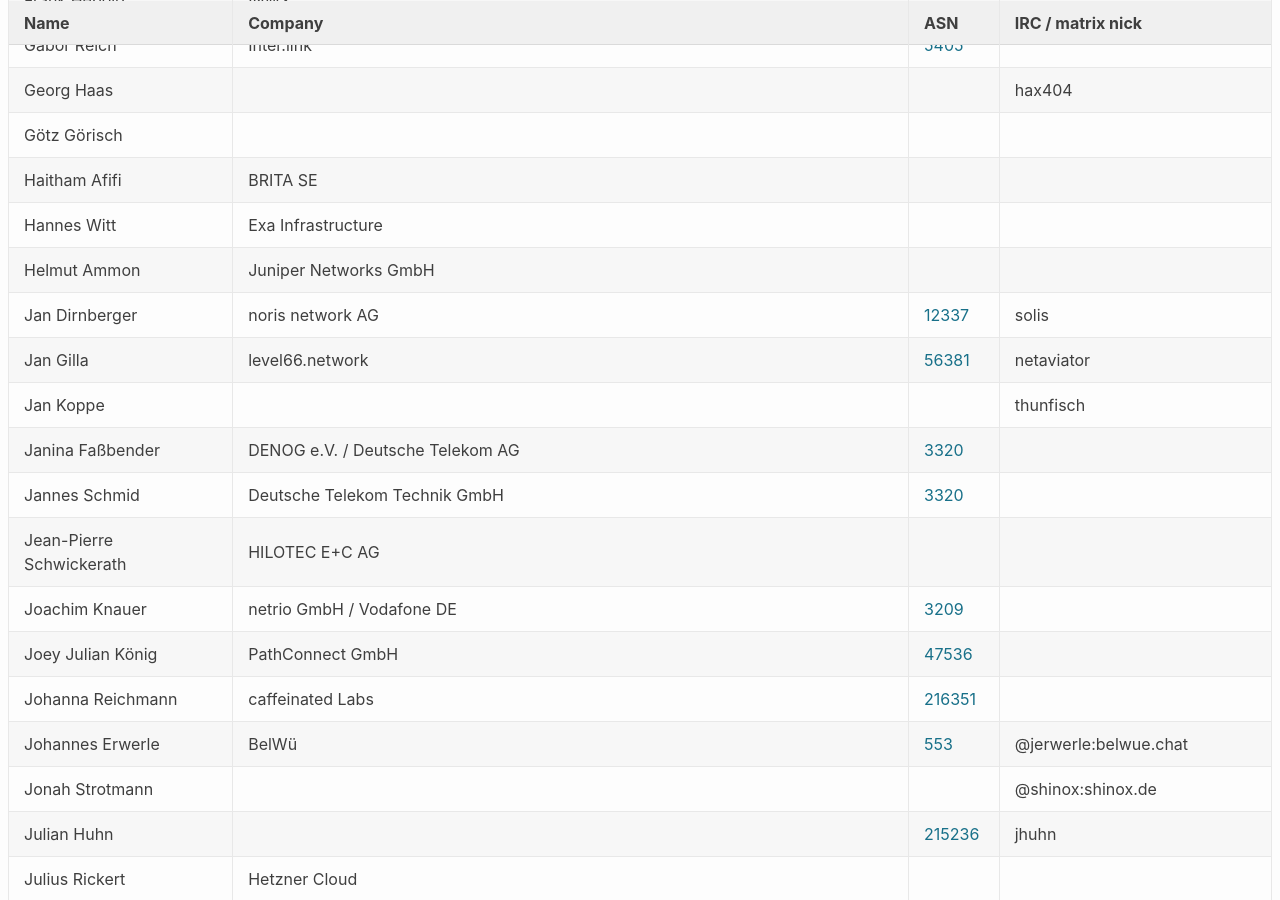
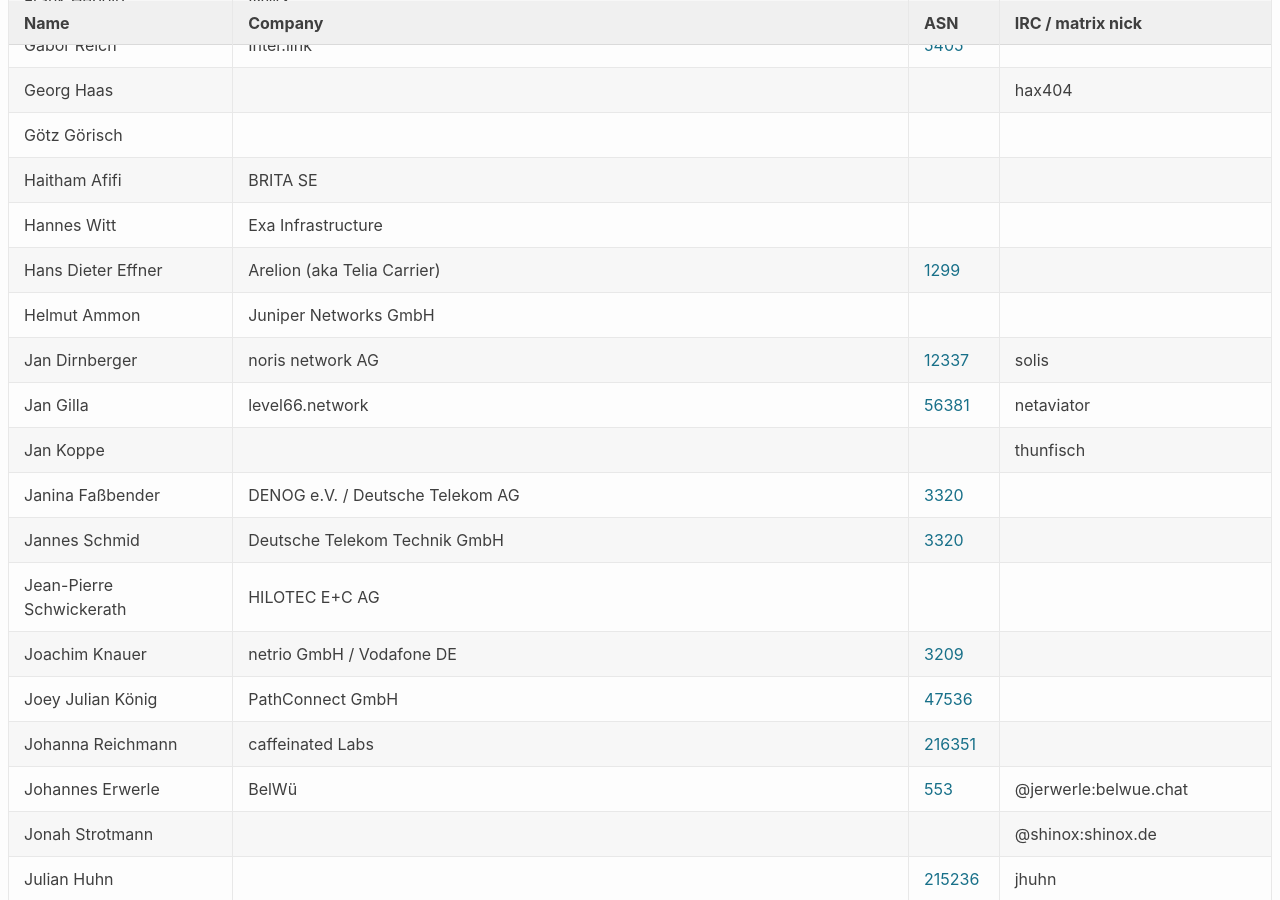
Before and after one commit to denog/pretix-attendeelist, a Jekyll site: the page built from denog17/index.markdown, in a window 1280 px wide and 900 px high, scrolled down 1594 px. Built offline with Jekyll 4.4.1, drawn with Linux system fonts in a browser that asks for light colours.

Commit message:
Latest data: Tue Jun 17 07:48:10 UTC 2025

```diff
--- a/_data/attendees_denog17_onsite.json
+++ b/_data/attendees_denog17_onsite.json
@@ -220,6 +220,12 @@
     "company": "Exa Infrastructure",
     "irc": null,
     "asn": null
+  },
+  {
+    "name": "Hans Dieter Effner",
+    "company": "Arelion (aka Telia Carrier)",
+    "irc": null,
+    "asn": "1299"
   },
   {
     "name": "Helmut Ammon",
```
